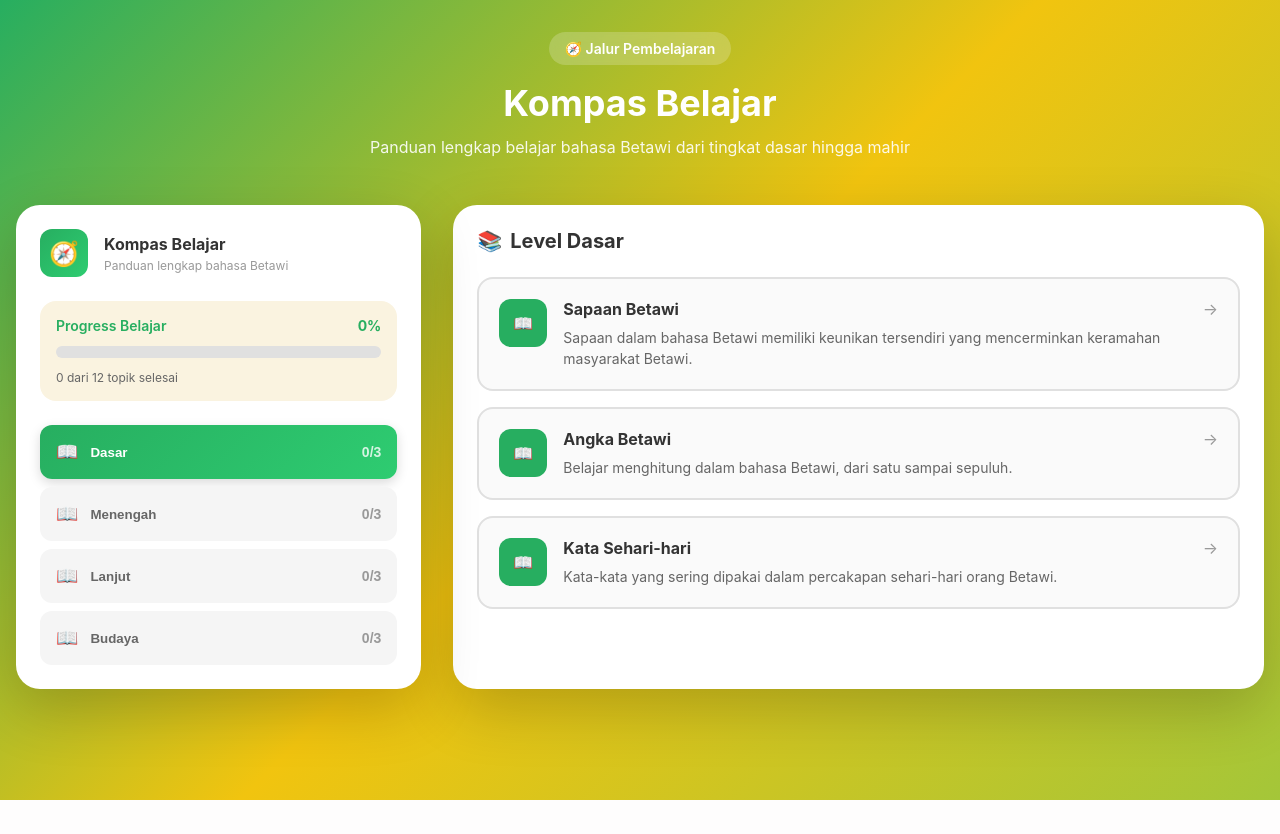
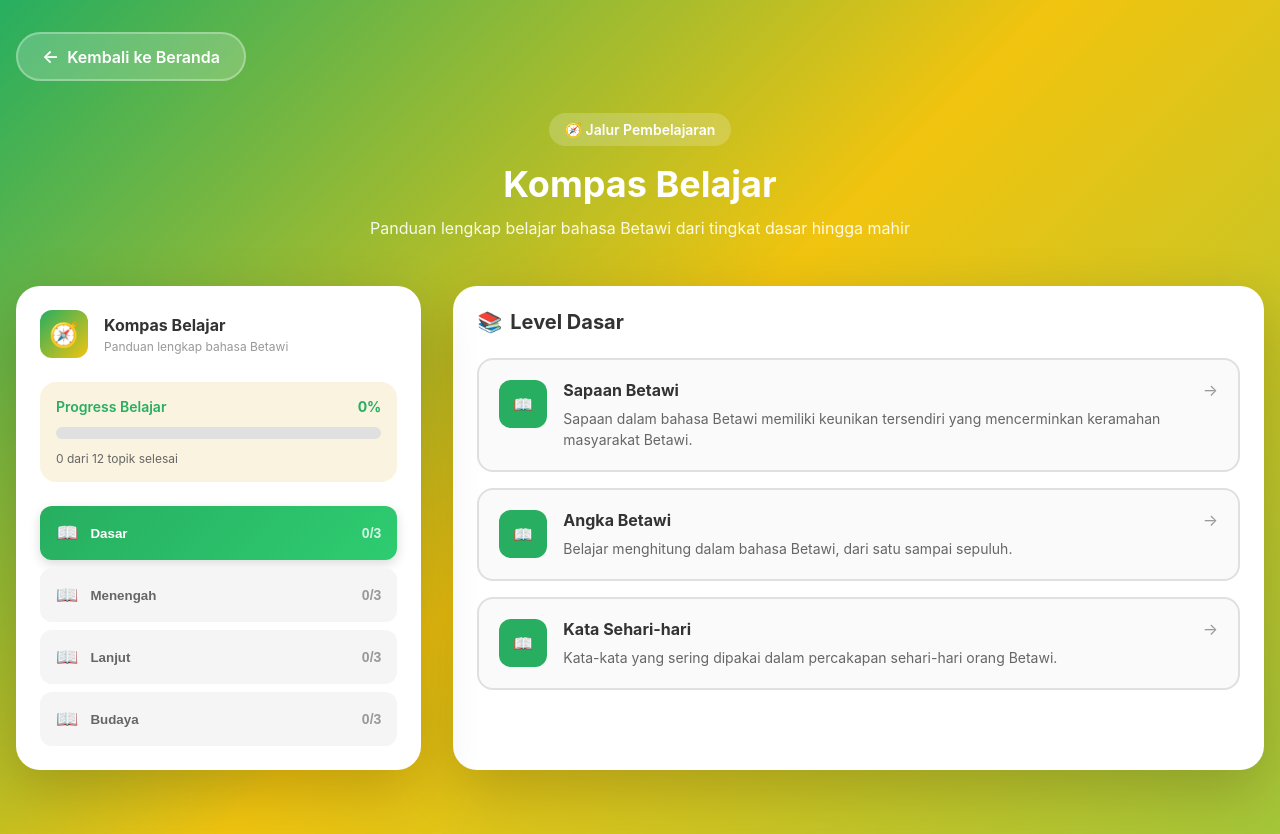
Before and after one commit to NimaisyaGina/Gameloka, a Django app: page /kompas/ in a window 1280 px wide. Before the commit the page ends 800 px from the top, so only its background shows below. Run offline with Django 5.2, Linux system fonts and the light colour scheme; some libraries are stand-ins or nearby versions.

Commit message:
fitur aman dan sesuai

```diff
--- a/kompas/templates/kompas/kompas.html
+++ b/kompas/templates/kompas/kompas.html
@@ -17,19 +17,19 @@
             font-family: -apple-system, BlinkMacSystemFont, 'Segoe UI', Roboto, 'Helvetica Neue', Arial, sans-serif;
         }
 
-        .gradient-green {
+        .gradient-dasar {
             background: linear-gradient(135deg, #27AE60 0%, #2ECC71 100%);
         }
 
-        .gradient-blue {
+        .gradient-menengah {
             background: linear-gradient(135deg, #3498DB 0%, #2980B9 100%);
         }
 
-        .gradient-orange {
+        .gradient-lanjut {
             background: linear-gradient(135deg, #F39C12 0%, #E67E22 100%);
         }
 
-        .gradient-pink {
+        .gradient-budaya {
             background: linear-gradient(135deg, #E91E63 0%, #C2185B 100%);
         }
 
@@ -200,7 +170,15 @@
 </head>
 <body style="background: linear-gradient(135deg, #27AE60 0%, #F1C40F 50%, #A4C639 100%); min-height: 100vh;">
     <div style="max-width: 1280px; margin: 0 auto; padding: 2rem 1rem;">
-        <!-- Header -->
+
+        <div style="margin-bottom: 2rem;">
+            <a href="/" style="display: inline-flex; align-items: center; gap: 0.5rem; background: rgba(255,255,255,0.2); color: white; padding: 0.75rem 1.5rem; border-radius: 25px; text-decoration: none; font-weight: 600; transition: all 0.3s; border: 2px solid rgba(255,255,255,0.3);" onmouseover="this.style.background='rgba(255,255,255,0.3)'; this.style.borderColor='rgba(255,255,255,0.5)'" onmouseout="this.style.background='rgba(255,255,255,0.2)'; this.style.borderColor='rgba(255,255,255,0.3)'">
+                <span style="font-size: 18px;">←</span>
+                <span>Kembali ke Beranda</span>
+            </a>
+        </div>
+
+
         <div style="text-align: center; margin-bottom: 3rem; color: white;">
             <div style="display: inline-block; background: rgba(255,255,255,0.2); backdrop-filter: blur(10px); padding: 0.5rem 1rem; border-radius: 9999px; margin-bottom: 1rem; font-size: 14px; font-weight: 600;">
                 🧭 Jalur Pembelajaran
@@ -209,14 +187,14 @@
             <p style="font-size: 1rem; color: rgba(255,255,255,0.9);">Panduan lengkap belajar bahasa Betawi dari tingkat dasar hingga mahir</p>
         </div>
 
-        <!-- Main Content -->
+
         <div style="display: grid; grid-template-columns: 1fr 2fr; gap: 2rem; margin-bottom: 2rem;">
-            <!-- Sidebar -->
+
             <div class="sidebar" style="position: sticky; top: 2rem; height: fit-content;">
                 <div style="background: white; border-radius: 1.5rem; box-shadow: 0 20px 60px rgba(0,0,0,0.2); padding: 1.5rem;">
-                    <!-- Header Sidebar -->
+
                     <div style="display: flex; align-items: center; gap: 1rem; margin-bottom: 1.5rem;">
-                        <div class="gradient-green" style="width: 48px; height: 48px; border-radius: 0.75rem; display: flex; align-items: center; justify-content: center;">
+                        <div class="gradient-primary" style="width: 48px; height: 48px; border-radius: 0.75rem; display: flex; align-items: center; justify-content: center;">
                             <span style="font-size: 24px;">🧭</span>
                         </div>
                         <div>
@@ -278,11 +256,11 @@
 
             <h3 style="font-size: 16px; font-weight: 700; color: #333; margin-bottom: 1rem;">Contoh:</h3>
             <div style="display: flex; flex-direction: column; gap: 0.75rem; margin-bottom: 1.5rem;" id="modal-examples">
-                <!-- Will be populated by JavaScript -->
+
             </div>
 
             <div style="display: flex; gap: 1rem;">
-                <button id="completeBtn" onclick="completeCurrentTopic()" style="flex: 1; padding: 0.75rem 1.5rem; border-radius: 9999px; border: none; color: white; font-weight: 700; cursor: pointer; transition: all 0.3s;" class="gradient-green">
+                <button id="completeBtn" onclick="completeCurrentTopic()" style="flex: 1; padding: 0.75rem 1.5rem; border-radius: 9999px; border: none; color: white; font-weight: 700; cursor: pointer; transition: all 0.3s;" class="gradient-primary">
                     Tandai Selesai
                 </button>
                 <button onclick="closeModal()" style="flex: 1; padding: 0.75rem 1.5rem; border-radius: 9999px; border: none; background-color: #E0E0E0; color: #333; font-weight: 700; cursor: pointer; transition: all 0.3s;">
@@ -302,7 +280,22 @@
         let currentLevel = 'dasar';
         let currentTopic = null;
 
-        // Load data
+
+        const colorMap = {
+            '#27AE60': 'dasar',
+            '#3498DB': 'menengah',
+            '#F39C12': 'lanjut',
+            '#E91E63': 'budaya'
+        };
+
+        const gradientMap = {
+            '#27AE60': 'gradient-dasar',
+            '#3498DB': 'gradient-menengah',
+            '#F39C12': 'gradient-lanjut',
+            '#E91E63': 'gradient-budaya'
+        };
+
+
         function loadData() {
             const dataScript = document.getElementById('learning-data');
             if (dataScript && dataScript.textContent.trim()) {
@@ -330,13 +323,11 @@
                 const button = document.createElement('button');
                 button.className = 'level-button' + (currentLevel === level.id ? ' active' : '');
 
-                let gradientClass = '';
-                if (level.color.includes('green')) gradientClass = 'gradient-green';
-                else if (level.color.includes('blue')) gradientClass = 'gradient-blue';
-                else if (level.color.includes('orange')) gradientClass = 'gradient-orange';
-                else if (level.color.includes('pink')) gradientClass = 'gradient-pink';
+                const gradientClass = gradientMap[level.color];
 
-                button.style.cssText = currentLevel === level.id ? `background: linear-gradient(135deg, ${level.color.includes('green') ? '#27AE60' : level.color.includes('blue') ? '#3498DB' : level.color.includes('orange') ? '#F39C12' : '#E91E63'} 0%, ${level.color.includes('green') ? '#2ECC71' : level.color.includes('blue') ? '#2980B9' : level.color.includes('orange') ? '#E67E22' : '#C2185B'} 100%); color: white;` : '';
+                if (currentLevel === level.id) {
+                    button.classList.add(gradientClass);
+                }
 
                 button.innerHTML = `
                     <div style="display: flex; align-items: center; justify-content: space-between;">
@@ -377,9 +368,7 @@
                 const card = document.createElement('div');
                 card.className = 'topic-card' + (isCompleted ? ' completed' : '');
 
-                const iconColor = level.color.includes('green') ? '#27AE60' :
-                                level.color.includes('blue') ? '#3498DB' :
-                                level.color.includes('orange') ? '#F39C12' : '#E91E63';
+                const iconColor = level.color;
 
                 card.innerHTML = `
                     <div style="display: flex; align-items: flex-start; gap: 1rem; padding: 1.25rem; border: 2px solid ${isCompleted ? '#27AE60' : '#E0E0E0'}; border-radius: 1rem; background-color: ${isCompleted ? 'rgba(39, 174, 96, 0.1)' : '#FAFAFA'};">
@@ -390,7 +379,7 @@
                             <h4 style="font-size: 16px; font-weight: 700; color: #333; margin-bottom: 0.5rem;">${topic.title}</h4>
                             <p style="font-size: 14px; color: #666; line-height: 1.5;">${topic.content}</p>
                         </div>
-                        ${!isCompleted ? `<span style="color: #999;">→</span>` : `<span style="background-color: rgba(39, 174, 96, 0.2); color: #27AE60; padding: 0.25rem 0.75rem; border-radius: 9999px; font-size: 12px; font-weight: 600; white-space: nowrap;">Selesai</span>`}
+                        ${!isCompleted ? `<span style="color: #999; flex-shrink: 0;">→</span>` : `<span style="background-color: rgba(39, 174, 96, 0.2); color: #27AE60; padding: 0.25rem 0.75rem; border-radius: 9999px; font-size: 12px; font-weight: 600; white-space: nowrap; flex-shrink: 0;">Selesai</span>`}
                     </div>
                 `;
 
@@ -412,9 +401,7 @@
             const examplesContainer = document.getElementById('modal-examples');
             examplesContainer.innerHTML = '';
             topic.examples.forEach((example, index) => {
-                const iconColor = level.color.includes('green') ? '#27AE60' :
-                                level.color.includes('blue') ? '#3498DB' :
-                                level.color.includes('orange') ? '#F39C12' : '#E91E63';
+                const iconColor = level.color;
                 const div = document.createElement('div');
                 div.className = 'example-item';
                 div.innerHTML = `
--- a/kompas/views.py
+++ b/kompas/views.py
@@ -9,7 +9,7 @@ LEARNING_PATH = [
     {
         'id': 'dasar',
         'name': 'Dasar',
-        'color': 'from-green-400 to-green-600',
+        'color': '#27AE60',
         'topics': [
             {
                 'id': 'dasar-1',
@@ -34,7 +34,7 @@ LEARNING_PATH = [
     {
         'id': 'menengah',
         'name': 'Menengah',
-        'color': 'from-blue-400 to-blue-600',
+        'color': '#3498DB',
         'topics': [
             {
                 'id': 'menengah-1',
@@ -59,7 +59,7 @@ LEARNING_PATH = [
     {
         'id': 'lanjut',
         'name': 'Lanjut',
-        'color': 'from-orange-400 to-orange-600',
+        'color': '#F39C12',
         'topics': [
             {
                 'id': 'lanjut-1',
@@ -84,7 +84,7 @@ LEARNING_PATH = [
     {
         'id': 'budaya',
         'name': 'Budaya',
-        'color': 'from-pink-400 to-pink-600',
+        'color': '#E91E63',
         'topics': [
             {
                 'id': 'budaya-1',
--- a/templates/base.html
+++ b/templates/base.html
@@ -40,7 +40,7 @@
                     <a href="/leaderboard/" style="color: #333; padding: 10px 16px; text-decoration: none; font-weight: 500; font-size: 0.8rem; display: flex; align-items: center; gap: 5px; transition: color 0.3s; white-space: nowrap;" onmouseover="this.style.color='#FF9D3D'" onmouseout="this.style.color='#333'">
                         🏆 Board
                     </a>
-                    <a href="#kompas" style="color: #333; padding: 10px 16px; text-decoration: none; font-weight: 500; font-size: 0.8rem; display: flex; align-items: center; gap: 5px; transition: color 0.3s; white-space: nowrap;" onmouseover="this.style.color='#FF9D3D'" onmouseout="this.style.color='#333'">
+                    <a href="/kompas/" style="color: #333; padding: 10px 16px; text-decoration: none; font-weight: 500; font-size: 0.8rem; display: flex; align-items: center; gap: 5px; transition: color 0.3s; white-space: nowrap;" onmouseover="this.style.color='#FF9D3D'" onmouseout="this.style.color='#333'">
                         🧭 Kompas
                     </a>
                     <a href="#pustaka" style="color: #333; padding: 10px 16px; text-decoration: none; font-weight: 500; font-size: 0.8rem; display: flex; align-items: center; gap: 5px; transition: color 0.3s; white-space: nowrap;" onmouseover="this.style.color='#FF9D3D'" onmouseout="this.style.color='#333'">
```
Also changed, not shown: other parts of kompas/templates/kompas/kompas.html (+21 -51 lines), home/templates/home.html (+32 -15 lines).
